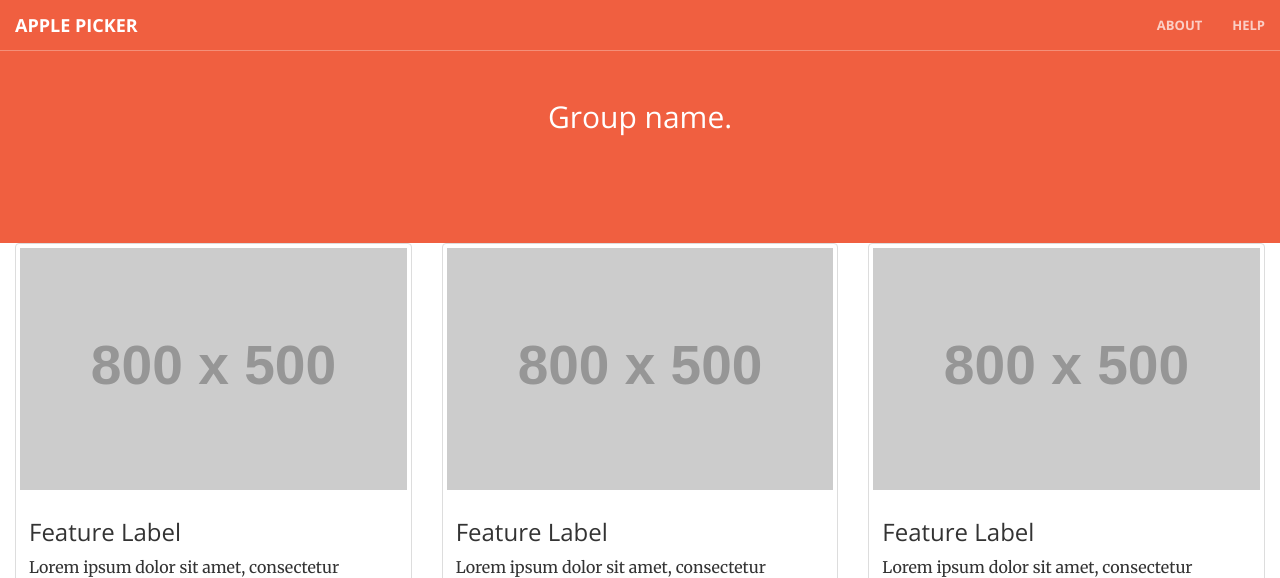
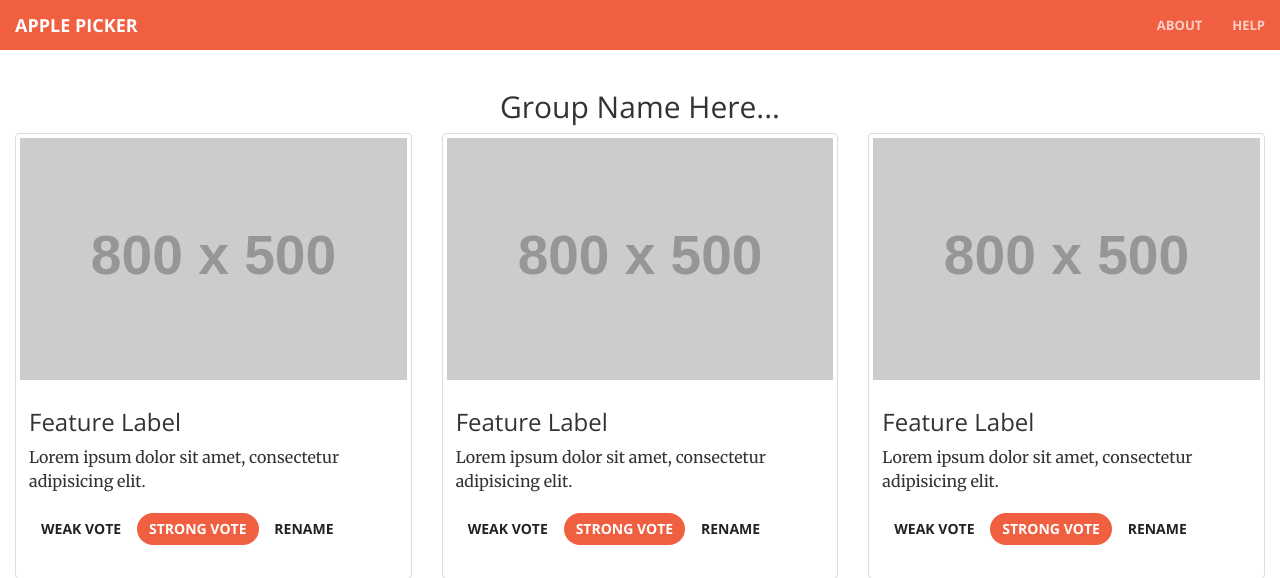
Before and after one commit to AustinSiu/hackdfw-voting, a Flask app: page /group in a window 1280 px wide. Shown: the top 578 px of the page. Run offline with Flask 2, Linux system fonts and the light colour scheme; grey boxes labelled with a size stand in for pictures from a placeholder-image service; some libraries are stand-ins or nearby versions.

Commit message:
changed the header

```diff
--- a/static/css/creative.css
+++ b/static/css/creative.css
@@ -65,7 +65,7 @@ p {
 }
 
 section {
-    padding: 100px 0;
+    padding: 25px 0;
 }
 
 aside {
@@ -94,7 +94,7 @@ aside {
 
 .navbar-default .navbar-header .navbar-brand:hover,
 .navbar-default .navbar-header .navbar-brand:focus {
-    color: #eb3812;
+    color: #f05f40;
 }
 
 .navbar-default .nav > li>a,
--- a/templates/vote.html
+++ b/templates/vote.html
@@ -70,15 +70,14 @@
     </nav>
 
 
-    <section class="bg-primary" id="about">
-        <div class="container">
-            <div class="row">
-                <div class="col-lg-8 col-lg-offset-2 text-center">
-                    <h2 class="section-heading">Group name.</h2>
-                </div>
-            </div>
-        </div>
-    </section>
+    <section class="bg-primary" id="header"></section>
+
+
+    <br></br>
+    <div class="col-lg-8 col-lg-offset-2 text-center">
+        <h2 class="section-heading">Group Name Here...</h2>
+    </div>
+    <br></br>
 
     <!-- Options -->
     <div class="col-lg-4 col-md-4 col-xs-6">
```
